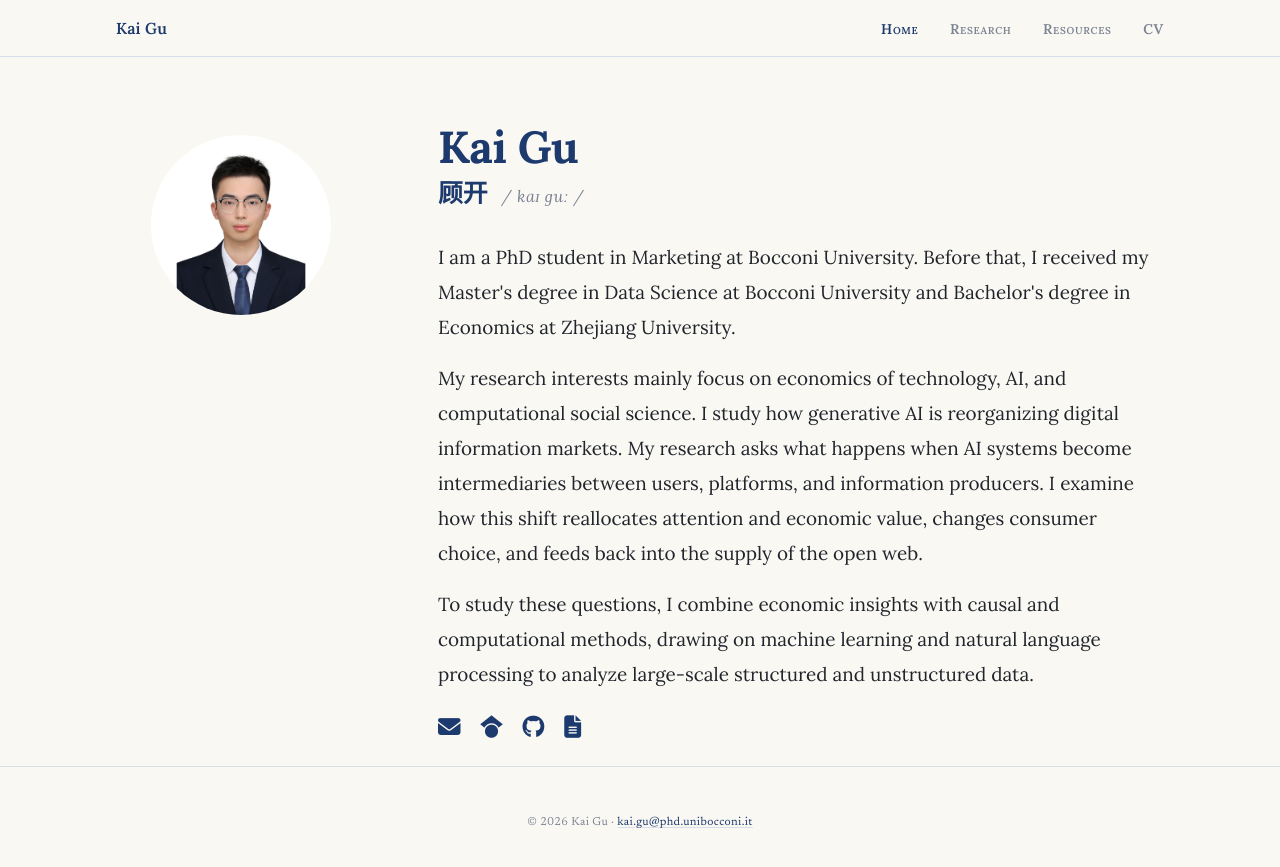
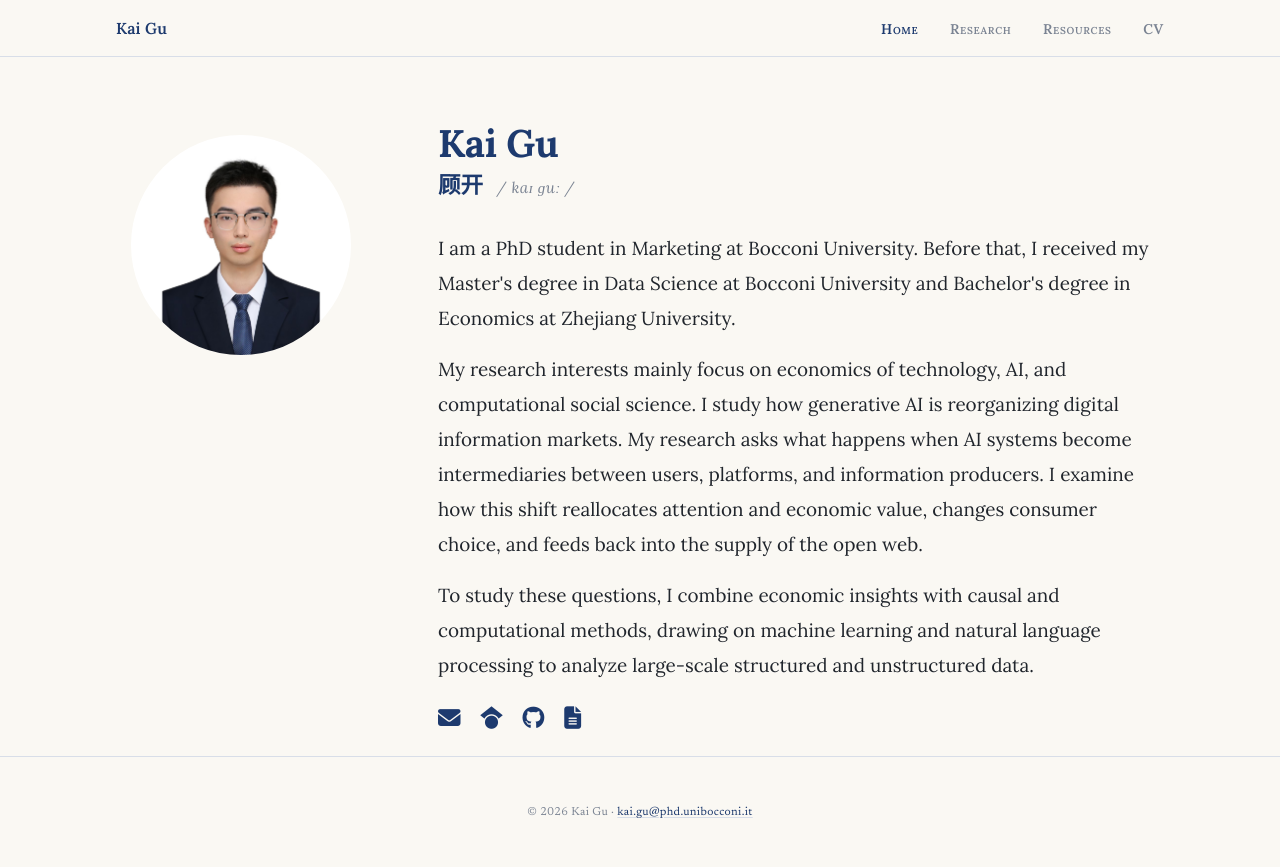
Before and after one commit to KaiGu2024/KaiGu2024.github.io, a Jekyll site: the page docs/index.html, which Jekyll copies as it is, in a window 1280 px wide. Shown: the top 867 px of the page. Built offline with Jekyll 4.4.1, drawn with Linux system fonts in a browser that asks for light colours; some web fonts are replaced.

Commit message:
balance home with a larger portrait and smaller name typography

```diff
--- a/docs/css/style.css
+++ b/docs/css/style.css
@@ -252,8 +252,8 @@ h2 {
 
 .about-photo img,
 .photo-placeholder {
-  width: 180px;
-  height: 180px;
+  width: 220px;
+  height: 220px;
   border-radius: 50%;
   object-fit: cover;
   display: block;
@@ -285,7 +285,7 @@ h1 {
 .intro-header { margin-bottom: 1.6rem; }
 
 .intro-header h1 {
-  font-size: clamp(2rem, 3.5vw, 2.5rem);
+  font-size: clamp(1.8rem, 3vw, 2.2rem);
   margin-bottom: 0.45rem;
   line-height: 1.2;
 }
@@ -301,12 +301,12 @@ h1 {
   font-family: KaiTi, STKaiti, "Kaiti SC", "BiauKai", 'Zhi Mang Xing', cursive;
   font-weight: 700;
   color: var(--navy);
-  font-size: 1.38rem;
+  font-size: 1.25rem;
   line-height: 1;
 }
 
 .name-phonetic {
-  font-size: 0.9rem;
+  font-size: 0.85rem;
   color: var(--muted);
   font-family: 'Lora', serif;
   font-style: italic;
@@ -643,8 +643,8 @@ footer {
 
   .photo-placeholder,
   .about-photo img {
-    width: 110px;
-    height: 110px;
+    width: 130px;
+    height: 130px;
   }
 
   .nav-links { display: none; }
```
